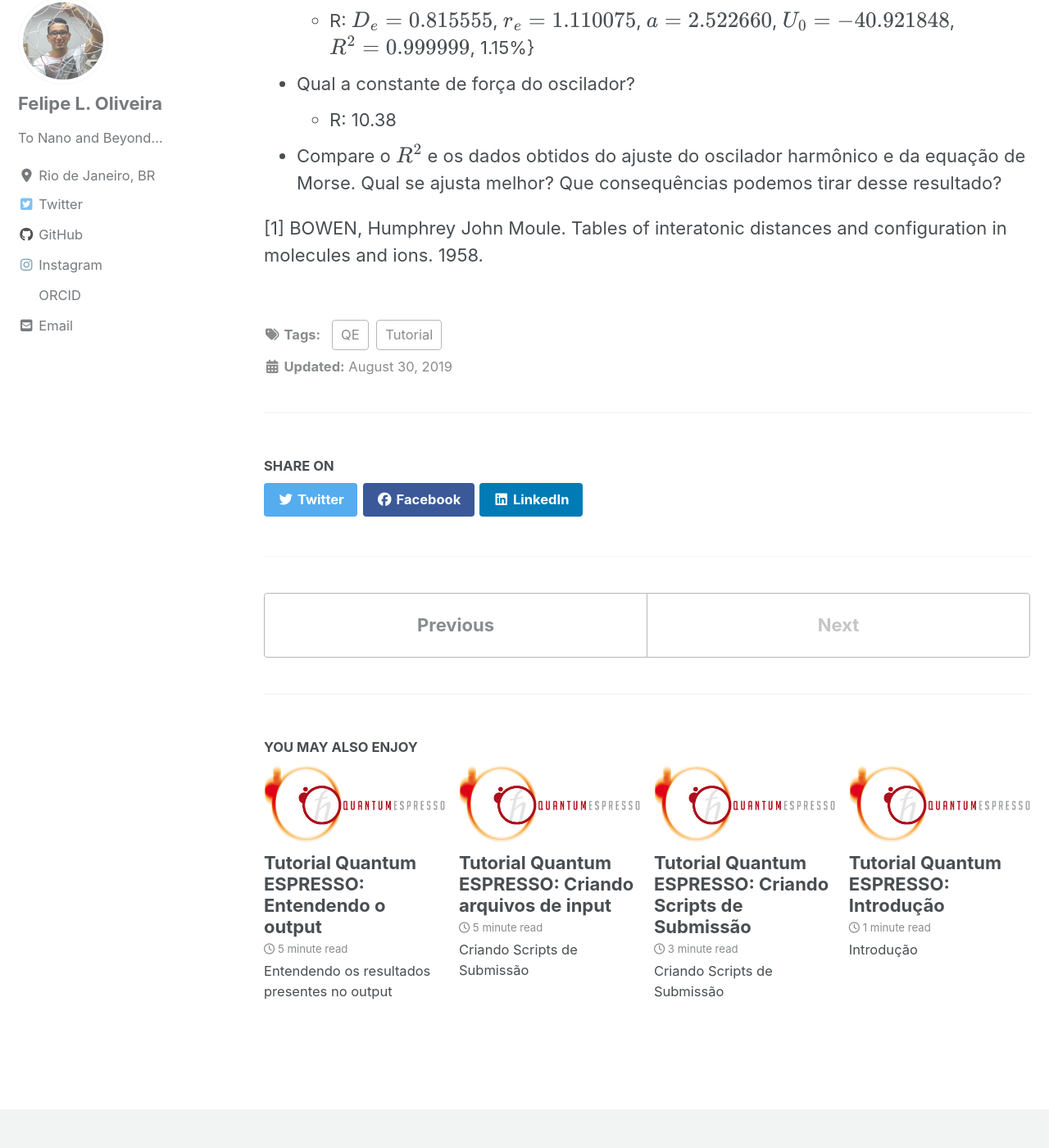
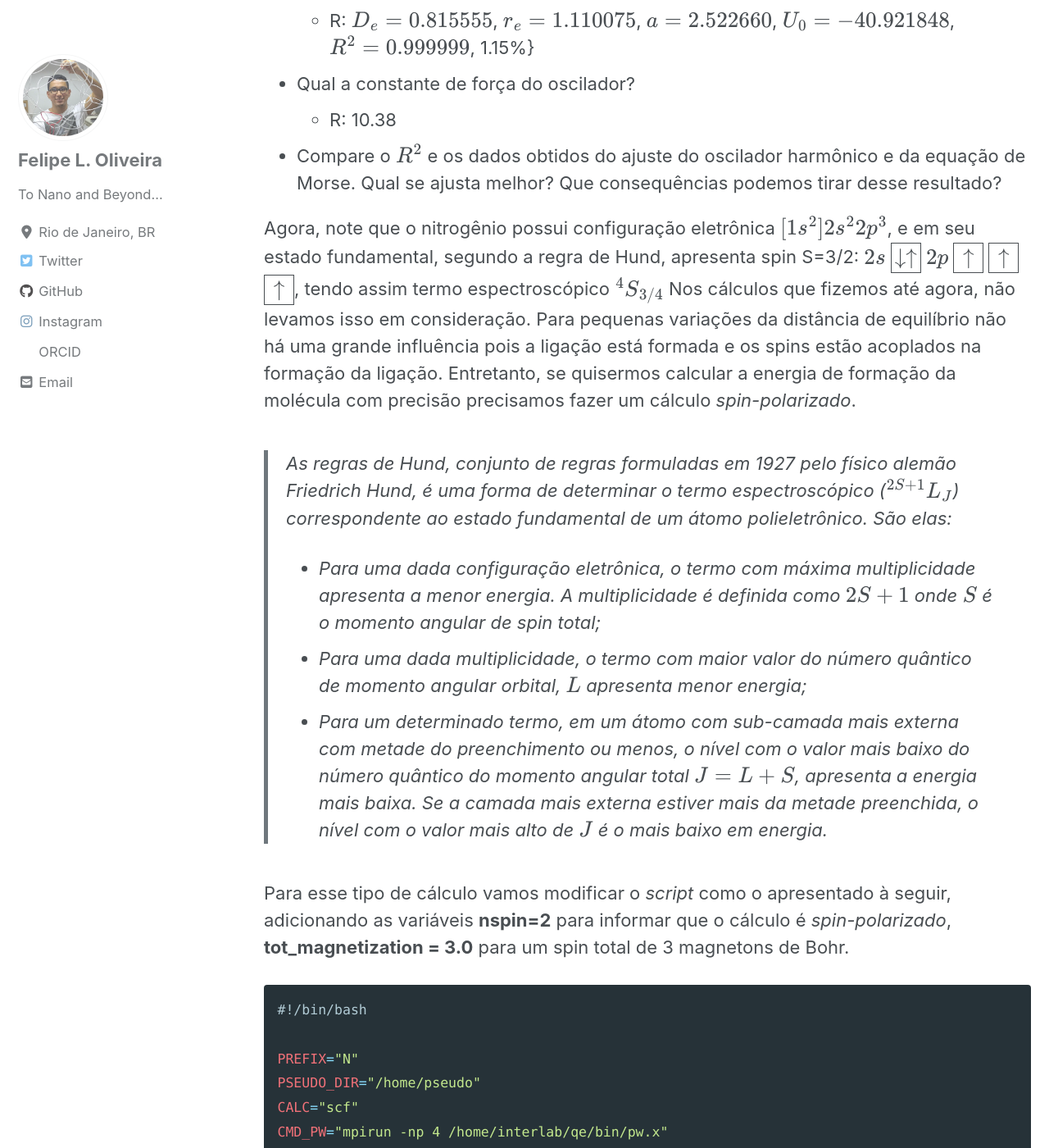
Before and after one commit to lipelopesoliveira/lipelopesoliveira.github.io, a Jekyll site: the page built from _posts/Tutorial_QE/2019-08-30-cap2-1.md, in a window 1280 px wide and 1400 px high, scrolled down 4545 px. Shown: the whole window at 82% size. Built offline with Jekyll 4.4.1, drawn with Linux system fonts in a browser that asks for light colours; cached includes are drawn as plain includes; nearby versions of some CDN libraries; formulas are drawn with MathJax 3; some of the changed text lies outside the part shown.

Commit message:
Update 2019-08-30-cap2-1.md

````diff
--- a/_posts/Tutorial_QE/2019-08-30-cap2-1.md
+++ b/_posts/Tutorial_QE/2019-08-30-cap2-1.md
@@ -94,5 +94,55 @@ onde $$r$$ é a distância interatômica, $$r_e$$ a distância de equilíbrio da
     * R: 10.38
   * Compare o $$R^2$$ e os dados obtidos do ajuste do oscilador harmônico e da equação de Morse. Qual se ajusta melhor? Que consequências podemos tirar desse resultado?
 
+Agora, note que o nitrogênio possui configuração eletrônica $$[1s^2]2s^22p^3$$, e em seu estado fundamental, segundo a regra de Hund, apresenta spin S=3/2:  $$2s$$ $$\framebox[.25in]{$\downarrow \uparrow$}$$  $$2p$$ $$\framebox[.25in]{$\uparrow$}$$ $$\framebox[.25in]{$\uparrow$}$$ $$\framebox[.25in]{$\uparrow$}$$, tendo assim termo espectroscópico $$^4S_{3/4}$$ Nos cálculos que fizemos até agora, não levamos isso em consideração. Para pequenas variações  da distância de equilíbrio não há uma grande influência pois a ligação está formada e os spins estão acoplados na formação da ligação. Entretanto, se quisermos calcular a energia de formação da molécula com precisão precisamos fazer um cálculo *spin-polarizado*.
+
+> As regras de Hund, conjunto de regras formuladas em 1927 pelo físico alemão Friedrich Hund, é uma forma de determinar o termo espectroscópico ($$^{2S+1}L_J$$) correspondente ao estado fundamental de um átomo polieletrônico. São elas:
+  * Para uma dada configuração eletrônica, o termo com máxima multiplicidade apresenta a menor energia. A multiplicidade é definida como $$2S+1$$ onde $$S$$ é o momento angular de spin total;
+  * Para uma dada multiplicidade, o termo com maior valor do número quântico de momento angular orbital, $$L$$ apresenta menor energia;
+  * Para um determinado termo, em um átomo com sub-camada mais externa com metade do preenchimento ou menos, o nível com o valor mais baixo do número quântico do momento angular total $$J=L + S$$, apresenta a energia mais baixa. Se a camada mais externa estiver mais da metade preenchida, o nível com o valor mais alto de $$J$$ é o mais baixo em energia.
+
+Para esse tipo de cálculo vamos modificar o *script* como o apresentado à seguir, adicionando as variáveis **nspin=2** para informar que o cálculo é *spin-polarizado*, **tot_magnetization = 3.0** para um spin total de 3 magnetons de Bohr.
+
+```bash
+#!/bin/bash
+
+PREFIX="N"
+PSEUDO_DIR="/home/pseudo"
+CALC="scf"
+CMD_PW="mpirun -np 4 /home/interlab/qe/bin/pw.x"
+
+#Make SCF calculation
+cat>$PREFIX.$CALC.in<<EOF
+ &control
+    calculation = '$CALC' ,
+    restart_mode = 'from_scratch' ,
+    wf_collect = .false. ,
+    outdir = '.' ,
+    pseudo_dir = '$PSEUDO_DIR' ,
+    prefix = '$PREFIX' ,
+/
+&system
+    ibrav = 1 	celldm(1) = 20
+    nat =  1 ,	ntyp = 1 ,
+    ecutwfc = 80.0 ,	ecutrho = 600.0 ,
+    nspin = 2, tot_magnetization = 3.0, occupations = smearing,
+    degauss = 0.001,
+/
+&electrons
+    conv_thr =  1.0D-10 ,	electron_maxstep = 5000 ,
+/
+ATOMIC_SPECIES
+    N   14.0107  N.pbe-van_ak.UPF
+ATOMIC_POSITIONS (angstrom)
+    N        0.000000000   0.000000000   0.000000000
+K_POINTS automatic
+    1 1 1   0 0 0
+EOF
+$CMD_PW < $PREFIX.$CALC.in > $PREFIX.$CALC.out
+```
+
+Ao executarmos esse cálculo veremos que a energia total calculada para o átomo de Nitrogênio no estado fundamental $$^4S_{3/4}$$ é de -20.08714260 Ry.
+
+> O valor absoluto das energias calculadas (autovalores das equações de Kohn-Sham) não possuem nenhum significado físico. Somente diferenças de energias, sempre calculadas no mesmo nível de cálculo, podem ser comparadas com valores experimentais. Por esse motivo, sempre que vamos reportar dados subtraímos de todos os valores o $$U_0$$ obtido do ajuste e renomeamos o eixo *y* para **Energia de formação**.
 
 [1] BOWEN, Humphrey John Moule. Tables of interatonic distances and configuration in molecules and ions. 1958.
````
